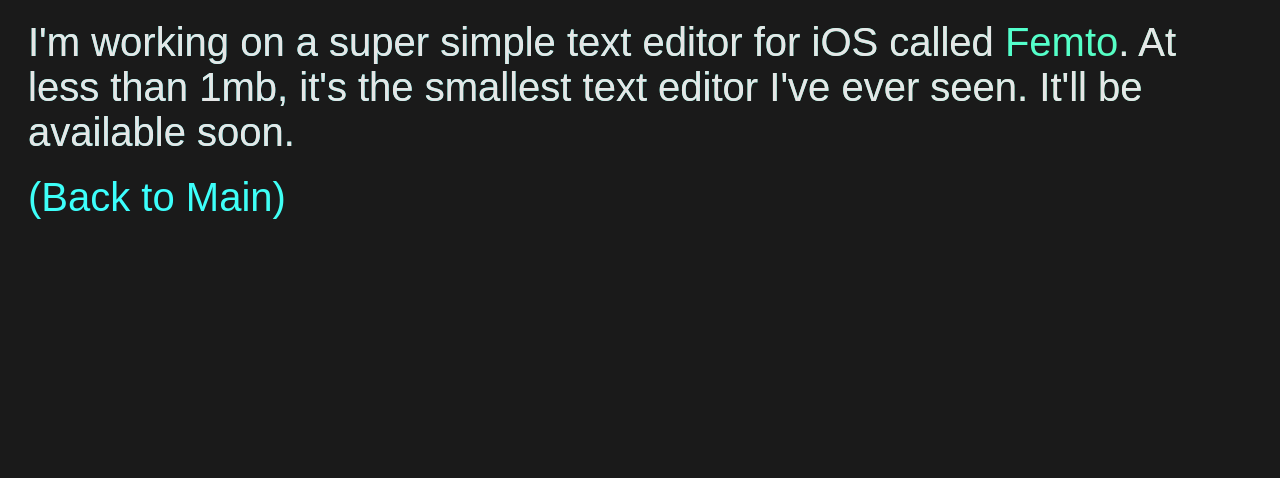
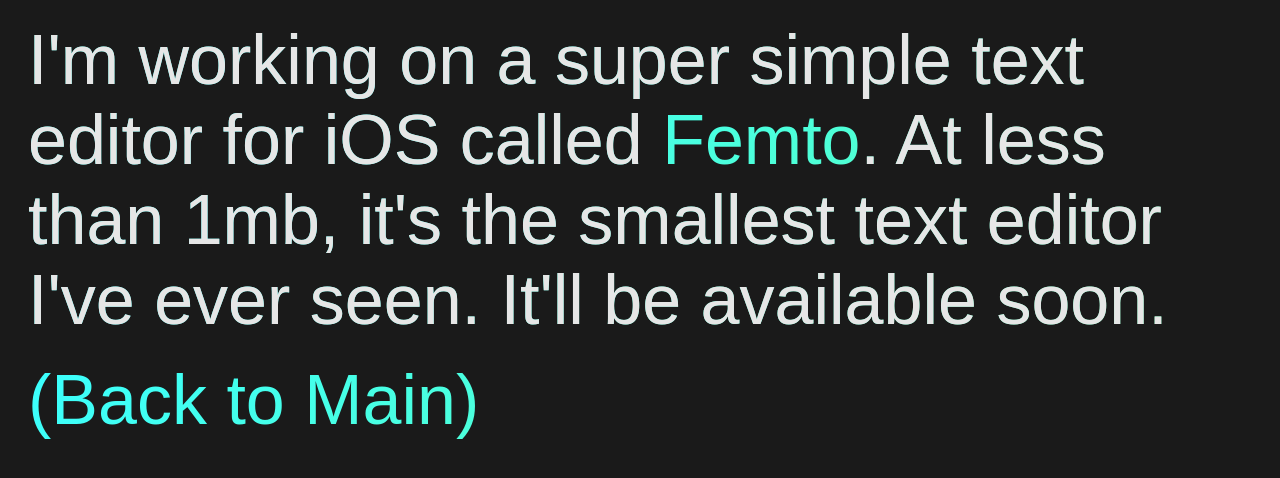
Before and after one commit to jwhamilton99/jwhamilton99.github.io, a plain HTML site: page femto.html in a window 1280 px wide. Drawn offline with Linux system fonts and the light colour scheme.

Commit message:
fixed font

```diff
--- a/femto.html
+++ b/femto.html
@@ -29,7 +29,7 @@
 				margin-bottom:20px;
 				font-family: Arial, helvetica, sans-serif;
 				color: #e6e6e6;
-				min-font-size:70px;
+				font-size:70px;
 			}
 
 			a {
@@ -37,14 +37,8 @@
 				text-decoration: underline;
 			}
 		</style>
-		<script>
-			function resized() {
-				document.getElementById("content").style.fontSize = (window.screen.width/20);
-				document.getElementById("content2").style.fontSize = (window.screen.width/20);
-			}
-		</script>
 	</head>
-	<body onresize="resized()" onload="resized()">
+	<body>
 		<div id="container">
 			<p id="content">I'm working on a super simple text editor for iOS called <a href="https://www.reddit.com/r/apple/comments/ddw99v/self_promo_saturday_im_working_on_a_super_simple/">Femto</a>. At less than 1mb, it's the smallest text editor I've ever seen. It'll be available soon.</p>
 			<p id="content2"><a href="index.html">(Back to Main)</a></p>
```
Also changed, not shown: index.html (+2 -7 lines).
